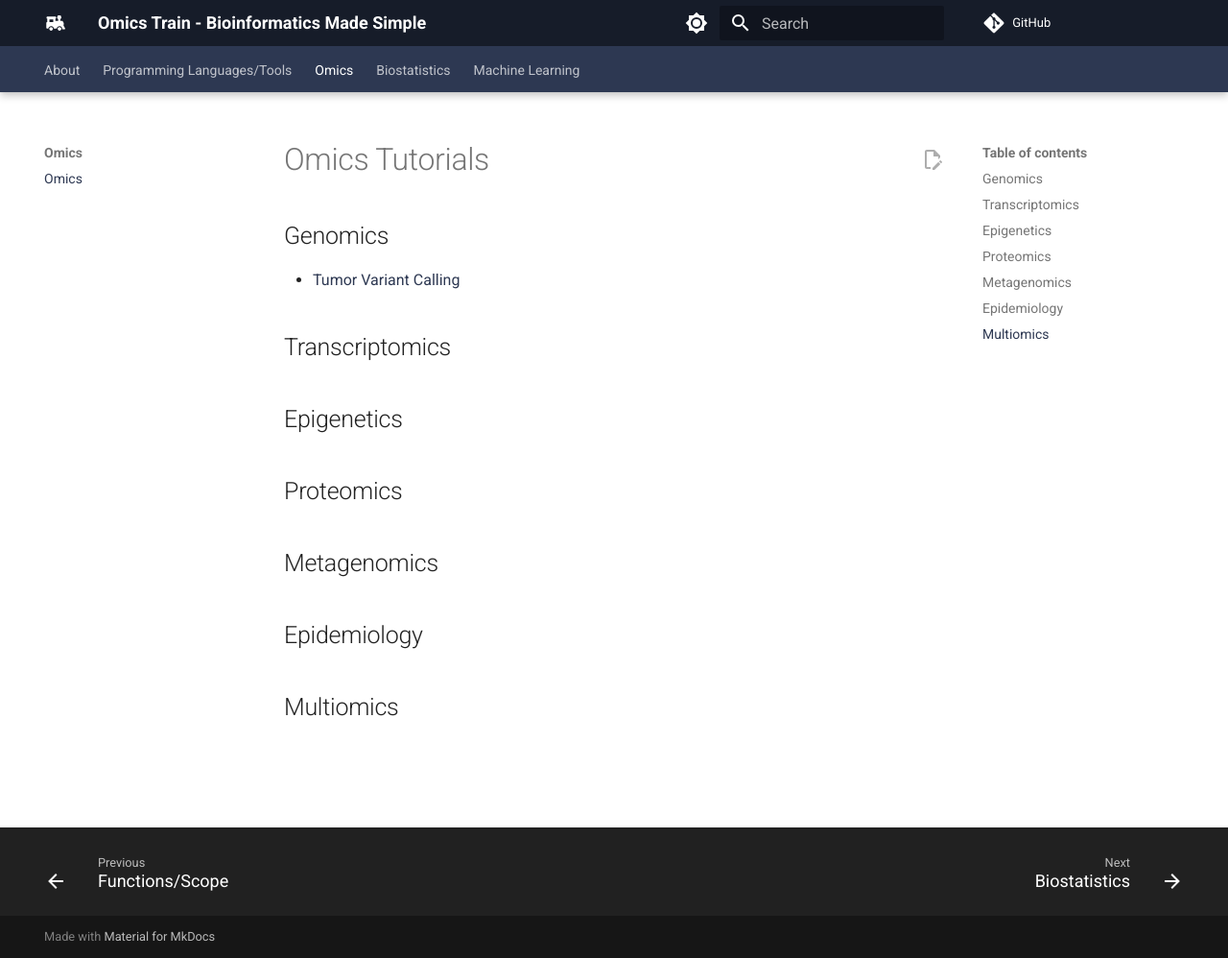
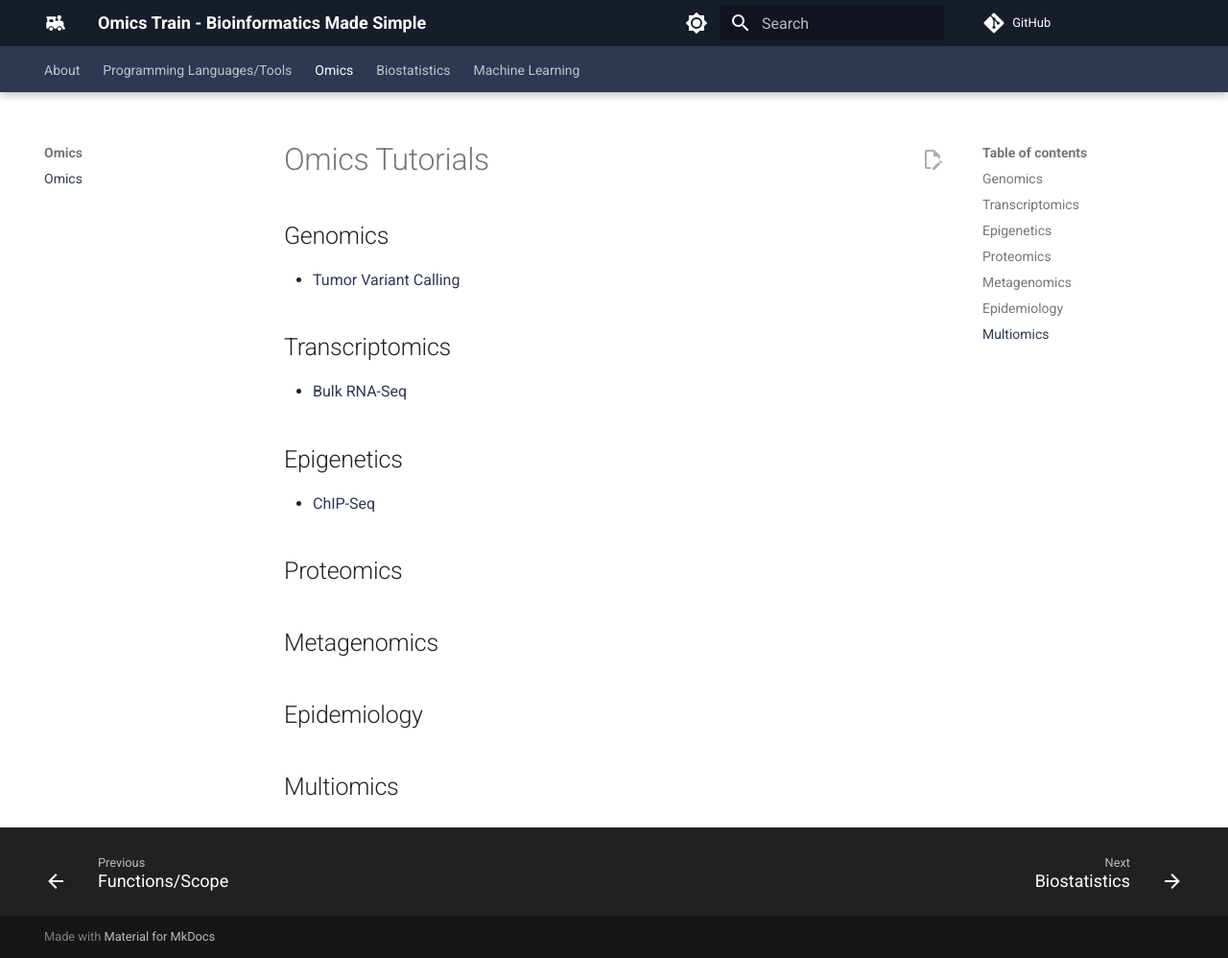
Before and after one commit to comp-tox-jhu/CompToxLab, an MkDocs documentation site: the page built from docs/omics/omics.md, in a window 1280 px wide and 998 px high. Shown: the whole window at 96% size. Built offline with MkDocs 1.6.1 and Material for MkDocs 9.7.7, drawn with Linux system fonts in a browser that asks for light colours; comment, search, counter and statistics services are not loaded.

Commit message:
Update omics.md

```diff
--- a/docs/omics/omics.md
+++ b/docs/omics/omics.md
@@ -6,7 +6,11 @@
 
 ## Transcriptomics
 
+- [Bulk RNA-Seq](./transcriptomics/bulk_rna_seq/01_introduction.md)
+
 ## Epigenetics
+
+- [ChIP-Seq](./epigentics/chip_seq/01_introduction.md)
 
 ## Proteomics
 
```
